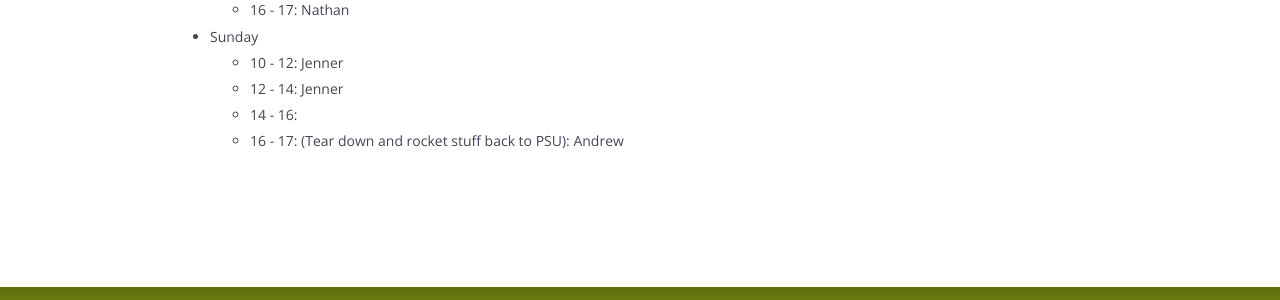
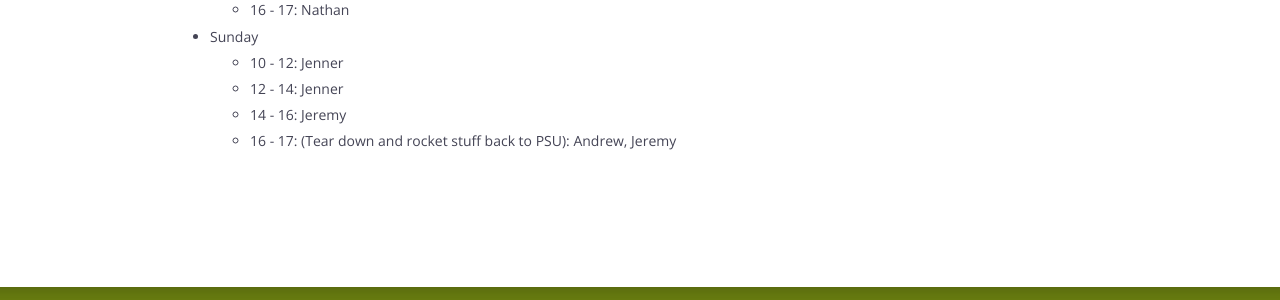
Before and after one commit to psas/blog, a Jekyll site: the page built from _posts/2014-09-13-psas-at-omsi.markdown, in a window 1280 px wide. Shown: the part 610-910 px from the top of the page. Built offline with Jekyll 4.4.1, drawn with Linux system fonts in a browser that asks for light colours.

Commit message:
Update 2014-09-13-psas-at-omsi.markdown

```diff
--- a/_posts/2014-09-13-psas-at-omsi.markdown
+++ b/_posts/2014-09-13-psas-at-omsi.markdown
@@ -19,5 +19,5 @@ Please sign yourself up for a two or more hour slot:
 - Sunday
     - 10 - 12: Jenner
     - 12 - 14: Jenner
-    - 14 - 16:
-    - 16 - 17: (Tear down and rocket stuff back to PSU): Andrew
+    - 14 - 16: Jeremy
+    - 16 - 17: (Tear down and rocket stuff back to PSU): Andrew, Jeremy
```
